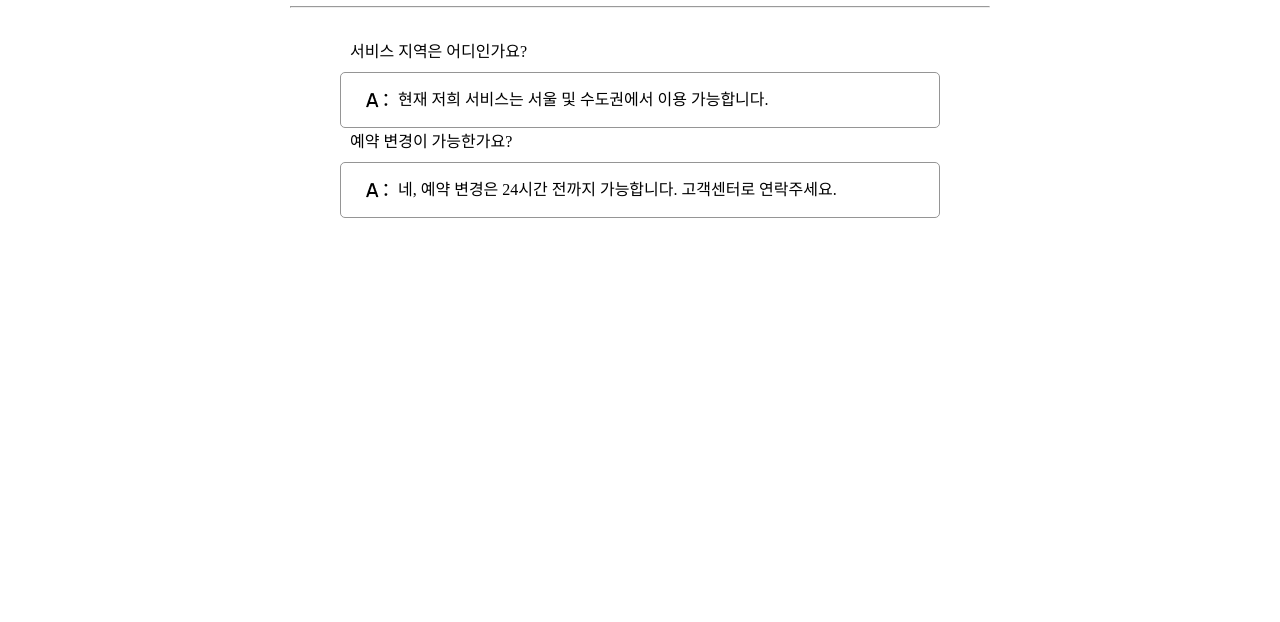
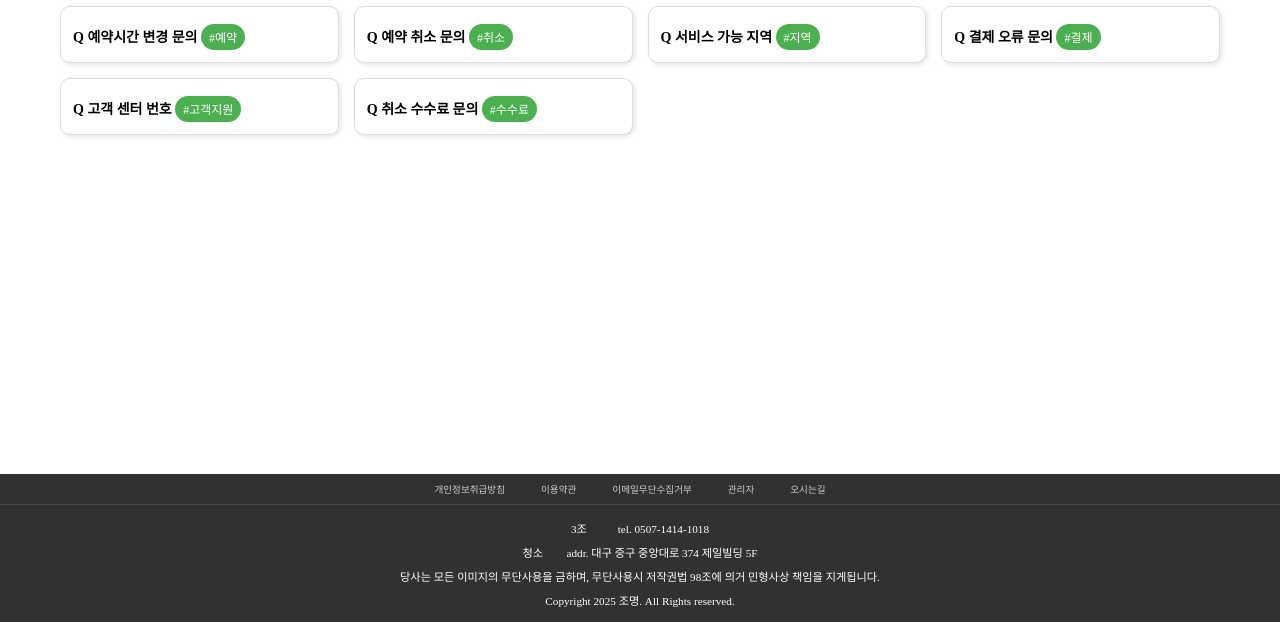
Before and after one commit to haracedaily/iceClean, a website: page public/Q.html in a window 1280 px wide. Shown: the part 178-800 px from the top of the page. Drawn offline with nearby package versions, Linux system fonts and the light colour scheme; files whose address does not match are found by name.

Commit message:
no message

```diff
--- a/public/Q.html
+++ b/public/Q.html
@@ -3,97 +3,195 @@
 <head>
     <meta charset="UTF-8">
     <meta name="viewport" content="width=device-width, initial-scale=1.0">
-  <title>자주 묻는 질문</title>
     <link rel="stylesheet" href="/css/common.css">
     <script src="https://cdn.jsdelivr.net/npm/gsap@3.12.7/dist/gsap.min.js"></script>
     <script src="https://cdn.jsdelivr.net/npm/gsap@3.12.7/dist/ScrollTrigger.min.js"></script>
     <script src="https://cdn.jsdelivr.net/npm/gsap@3.12.7/dist/ScrollToPlugin.min.js"></script>
     <style>
-    #faq-page {
+        body {
+            font-family: Arial, sans-serif;
+            margin: 0;
+            padding: 0;
             text-align: center;
-      align-items: center;
+        }
+        .categories {
+            display: flex;
+            flex-wrap: wrap;
             justify-content: center;
+            padding: 20px;
+            gap: 10px;
         }
-
-    #faq-page h1 {
-      margin-top: 30px;
-      margin-bottom: 20px;
+        .category {
+            background-color: #f0f0f0;
+            padding: 8px 12px;
+            border-radius: 20px;
+            cursor: pointer;
+            font-size: 14px;
         }
-
-    #faq-page hr {
-      width: 700px;
-      margin: 0 auto;
-      margin-bottom: 20px;
+        .faq {
+            max-width: 1200px;
+            margin: auto;
+            padding: 20px;
+            display: grid;
+            grid-template-columns: repeat(auto-fill, minmax(250px, 1fr));
+            gap: 15px;
         }
-
-    .faq-container {
-      width: 600px;
-      margin: 0 auto;
+        .question-card {
+            border: 1px solid #ddd;
+            padding: 12px;
+            background-color: #fff;
+            border-radius: 10px;
             text-align: left;
-      padding: 10px 0;
-    }
-
-    .faq-container div {
-      display: flex;
-      align-items: center;
+            font-size: 14px;
+            box-shadow: 2px 2px 5px rgba(0, 0, 0, 0.1);
             cursor: pointer;
         }
-
-    .faq-container img {
-      margin-right: 10px;
+        .question-card .tag {
+            display: inline-block;
+            background-color: #4caf50;
+            color: white;
+            padding: 4px 8px;
+            border-radius: 15px;
+            font-size: 12px;
+            margin-top: 5px;
         }
-
-    .answer {
+        .modal {
             display: none;
-      width: 600px;
-      background-color: white;
-      border: 1px solid #959595;
-      border-radius: 5px;
-      text-align: left;
-      line-height: 1.5;
-      margin-top: 10px;
-      padding: 15px 25px;
-      position: relative;
+            position: fixed;
+            top: 50%;
             left: 50%;
-      transform: translateX(-50%);
-      transition: all 0.3s ease-in-out;
-      word-wrap: break-word;
+            transform: translate(-50%, -50%);
+            background: white;
+            border-radius: 10px;
+            box-shadow: 0 4px 6px rgba(0, 0, 0, 0.1);
+            padding: 20px;
+            width: 400px;
+            z-index: 1000;
+        }
+        .modal img {
+            vertical-align: middle;
+        }
+        .overlay {
+            display: none;
+            position: fixed;
+            top: 0;
+            left: 0;
+            width: 100%;
+            height: 100%;
+            background: rgba(0, 0, 0, 0.5);
+            z-index: 999;
         }
     </style>
 </head>
 <body>
 
 <div data-include-path="/header.html" class="$includePath"></div>
+
 <main>
-  <div id="faq-page">
-    <h1>자주 묻는 질문</h1>
-    <hr>
-    <div class="faq-container">
-      <div class="question"><img src="../images/q.png" alt="">서비스 지역은 어디인가요?</div>
-      <div class="answer"><img src="../images/A.png" alt=""><span>현재 저희 서비스는 서울 및 수도권에서 이용 가능합니다.</span></div>
-
-      <div class="question"><img src="../images/q.png" alt="">예약 변경이 가능한가요?</div>
-      <div class="answer"><img src="../images/A.png" alt=""><span>네, 예약 변경은 24시간 전까지 가능합니다. 고객센터로 연락주세요.</span></div>
+    <div class="categories">
+        <div class="category">전체</div>
+        <div class="category">계정 관리</div>
+        <div class="category">도용·보안</div>
+        <div class="category">이용 제한</div>
+        <div class="category">결제·환불</div>
+    </div>
+    <div class="faq">
+        <div class="question-card" onclick="openModal('예약시간 변경 문의', '예약 시간 변경은 담당 기사님과 조율 가능합니다.')">
+            <strong>Q 예약시간 변경 문의</strong>
+            <div class="tag">#예약</div>
+        </div>
+        <div class="question-card" onclick="openModal('예약 취소 문의', '예약 취소는 마이페이지에서 가능합니다.')">
+            <strong>Q 예약 취소 문의</strong>
+            <div class="tag">#취소</div>
+        </div>
+        <div class="question-card" onclick="openModal('서비스 가능 지역', '현재 서비스는 대구/경북 지역에서만 제공됩니다.')">
+            <strong>Q 서비스 가능 지역</strong>
+            <div class="tag">#지역</div>
+        </div>
+        <div class="question-card" onclick="openModal('결제 오류 문의', '무통장 입금의 경우 은행 점검 시간에 유의하세요.')">
+            <strong>Q 결제 오류 문의</strong>
+            <div class="tag">#결제</div>
+        </div>
+        <div class="question-card" onclick="openModal('고객 센터 번호', '현재 유선 상담 센터는 운영되지 않습니다.')">
+            <strong>Q 고객 센터 번호</strong>
+            <div class="tag">#고객지원</div>
+        </div>
+        <div class="question-card" onclick="openModal('취소 수수료 문의', '취소 수수료는 일정에 따라 다릅니다.')">
+            <strong>Q 취소 수수료 문의</strong>
+            <div class="tag">#수수료</div>
         </div>
     </div>
 </main>
 
 <div data-include-path="/footer.html" class="$includePath"></div>
 
+<div id="modal" class="modal">
+    <img src="/public/image/q.png" alt="Q"> <strong id="modal-question"></strong>
+    <br>
+    <img src="/public/image/A.png" alt="A"> <span id="modal-answer"></span>
+</div>
+<div id="overlay" class="overlay" onclick="closeModal()"></div>
+
+<script>
+    function openModal(question, answer) {
+        document.getElementById('modal-question').innerText = question;
+        document.getElementById('modal-answer').innerText = answer;
+        document.getElementById('modal').style.display = 'block';
+        document.getElementById('overlay').style.display = 'block';
+    }
+    function closeModal() {
+        document.getElementById('modal').style.display = 'none';
+        document.getElementById('overlay').style.display = 'none';
+    }
+</script>
+
+
+<script>
+    window.addEventListener("load", function () {
+        let allElements = document.getElementsByClassName('$includePath');
+        let includePath;
+        let xhttp;
+        Array.prototype.forEach.call(allElements, function (el) {
+            includePath = el.dataset.includePath;
+            if (includePath) {
+                xhttp = new XMLHttpRequest();
+                xhttp.onreadystatechange = function () {
+                    if (this.readyState == 4 && this.status == 200) {
+                        el.outerHTML = this.responseText;
+                    }
+                };
+                xhttp.open('GET', includePath, true);
+                xhttp.send();
+            }
+        });
+    });
+</script>
+
 <script>
     document.addEventListener("DOMContentLoaded", function () {
-    let faqContainers = document.querySelectorAll(".faq-container .question");
+        let questionContainers = document.querySelectorAll(".question-container");
 
-    faqContainers.forEach(question => {
+        questionContainers.forEach(container => {
+            let question = container.querySelector(".question");
+            let answer = container.nextElementSibling;
+
             question.addEventListener("click", function () {
-        let answer = this.nextElementSibling;
-        document.querySelectorAll(".answer").forEach(ans => ans.style.display = "none");
-        answer.style.display = answer.style.display === "block" ? "none" : "block";
+                document.querySelectorAll(".answer").forEach(function (ans) {
+                    ans.style.display = "none";
+                });
+
+                if (answer.style.display === "none" || answer.style.display === "") {
+                    answer.style.display = "block";
+                } else {
+                    answer.style.display = "none";
+                }
             });
         });
     });
 </script>
+
 <script src="js/common.js"></script>
 <script src="js/index.js"></script>
+
 </body>
 </html>
```
Lines whose indentation alone changed are shown as unchanged.
